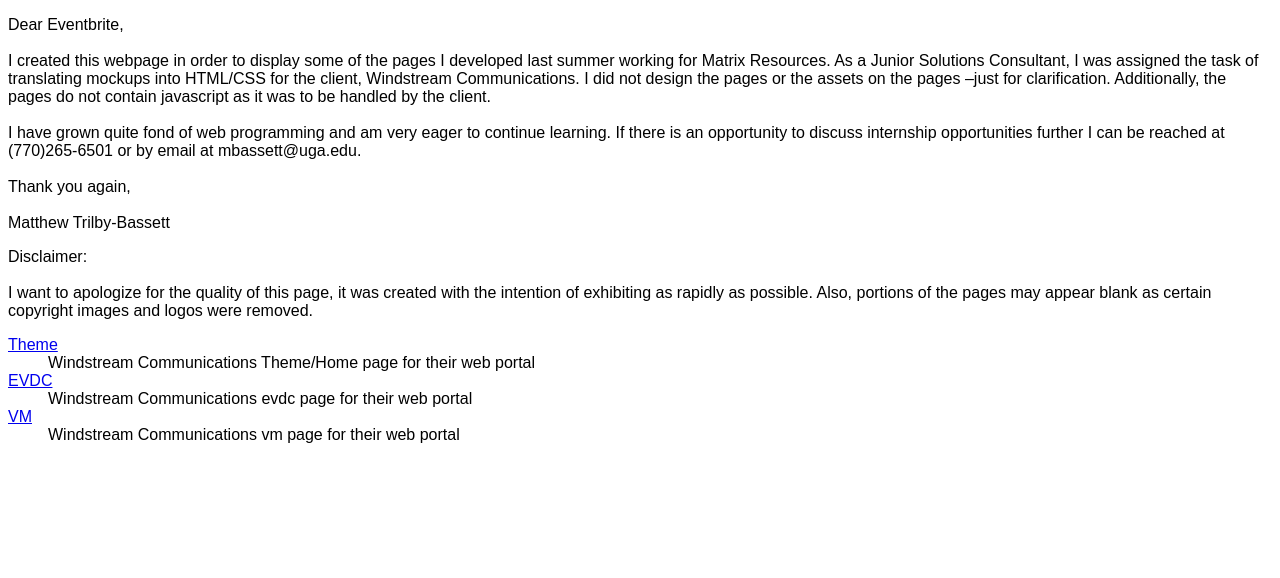
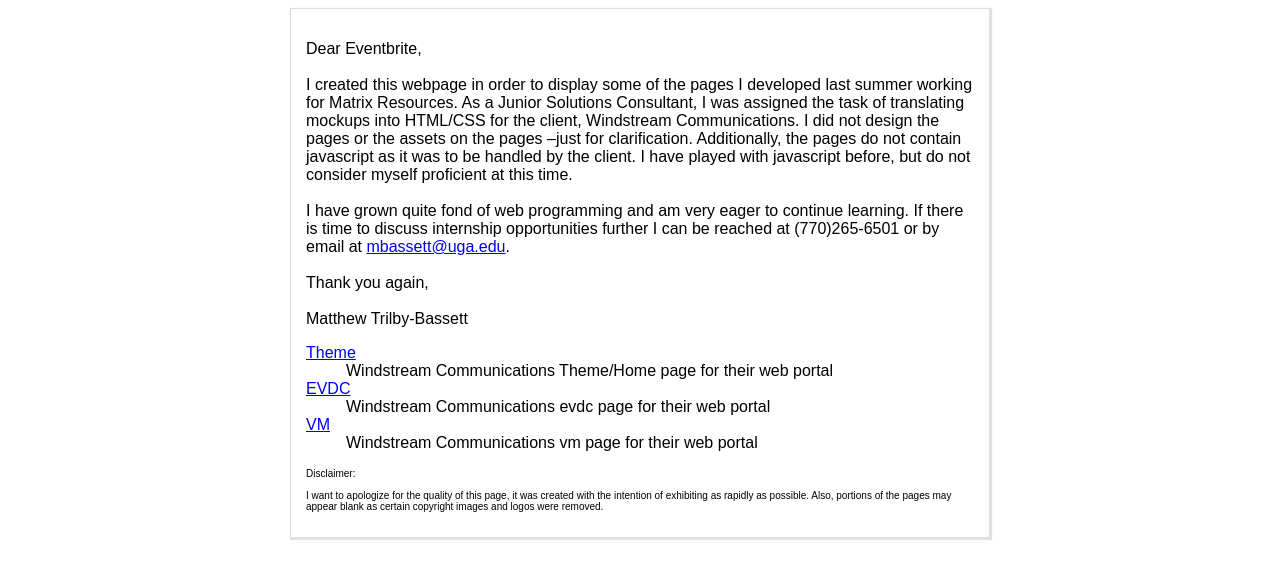
Before and after one commit to matthewtb/portfolio, a plain HTML site: page index.html in a window 1280 px wide. Drawn offline with Linux system fonts and the light colour scheme; a web font is replaced by a local one.

Commit message:
index dev
Wrote more of the index page, worked on some styles (though need to
work on some more). Plan to send this off tomorrow so need to get to a
more ‘acceptable’ state.

```diff
--- a/index.html
+++ b/index.html
@@ -10,22 +10,17 @@
 	</head>
 
 	<body>
+		<section class="notepage">
 			<div>
 				<p>Dear Eventbrite,<br><br>
 
-			I created this webpage in order to display some of the pages I developed last summer working for Matrix Resources. As a Junior Solutions Consultant, I was assigned the task of translating mockups into HTML/CSS for the client, Windstream Communications. I did not design the pages or the assets on the pages –just for clarification. Additionally, the pages do not contain javascript as it was to be handled by the client.<br><br>
+				I created this webpage in order to display some of the pages I developed last summer working for Matrix Resources. As a Junior Solutions Consultant, I was assigned the task of translating mockups into HTML/CSS for the client, Windstream Communications. I did not design the pages or the assets on the pages –just for clarification. Additionally, the pages do not contain javascript as it was to be handled by the client. I have played with javascript before, but do not consider myself proficient at this time.<br><br>
 
-			I have grown quite fond of web programming and am very eager to continue learning. If there is an opportunity to discuss internship opportunities further I can be reached at (770)265-6501 or by email at mbassett@uga.edu.<br><br>
+				I have grown quite fond of web programming and am very eager to continue learning. If there is time to discuss internship opportunities further I can be reached at (770)265-6501 or by email at <a href="mailto:mbassett@uga.edu?" target="_top">mbassett@uga.edu</a>.<br><br><a href=""></a>
 
 				Thank you again,<br><br>
 
 				Matthew Trilby-Bassett
-			</p>
-
-			<p>Disclaimer:<br><br>
-
-			I want to apologize for the quality of this page, it was created with the intention of exhibiting as rapidly as possible. Also, portions of the pages may appear blank as certain copyright images and logos were removed.
-
 				</p>
 			</div>
 			<div>
@@ -38,6 +33,14 @@
 					<dd>Windstream Communications vm page for their web portal</dd>
 				</dl>
 			</div>
+			<div id="disclaimer">
+				<p>Disclaimer:<br><br>
+
+				I want to apologize for the quality of this page, it was created with the intention of exhibiting as rapidly as possible. Also, portions of the pages may appear blank as certain copyright images and logos were removed.
+
+				</p>
+			</div>
+		</section>
 
 	</body>
 </html>
--- a/styles/index_style.css
+++ b/styles/index_style.css
@@ -3,3 +3,39 @@
 * {
 	font-family: 'Droid Sans', sans-serif;
 }
+
+.notepage {
+	margin-right: auto;
+	margin-left: auto;
+	background-color: white;
+	box-sizing: border-box;
+	-moz-box-sizing: border-box;
+	-webkit-box-sizing: border-box;
+	padding: 15px 15px 15px 15px;
+	border: 1px solid #DDDEE0;
+	box-shadow: 1px 1px 1px 1px #E1E0E5;
+}
+
+#disclaimer {
+	font-size: 10px;
+}
+
+
+@media (min-width: 320px){
+	.notepage {
+		width: 280px;
+	}
+}
+
+
+@media (min-width: 480px){
+	.notepage {
+		width: 400px;
+	}
+}
+
+@media (min-width: 768px){
+	.notepage {
+		width: 700px;
+	}
+}
```
Lines whose indentation alone changed are shown as unchanged.
